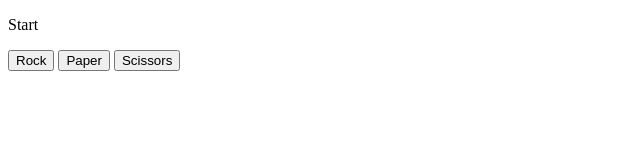
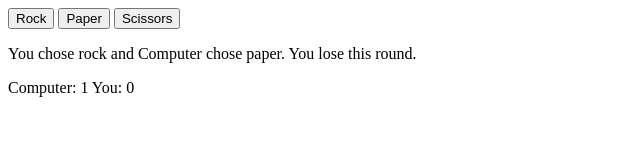
Before and after one commit to rakesh-i/RockPaperScissors, a plain HTML site: page index.html in a window 1280 px wide. Both pictures are taken after a click on the button "Rock". Shown: the whole page, without its empty margins (0-640 px from the left). Drawn offline with Linux system fonts and the light colour scheme.

Commit message:
basic ui

```diff
--- a/index.html
+++ b/index.html
@@ -6,10 +6,17 @@
     <title>Document</title>
 </head>
 <body>
-    <p class="choice">Start</p>
-    <button class="rock" onclick="selectMove('rock')">Rock</button>
-    <button class="paper" onclick="selectMove('paper')">Paper</button>
-    <button class="scissors" onclick="selectMove('scissors')">Scissors</button>
+    <div>
+        <button id="rock" onclick="selectMove('rock')">Rock</button>
+        <button id="paper" onclick="selectMove('paper')">Paper</button>
+        <button id="scissors" onclick="selectMove('scissors')">Scissors</button>
+    </div>
+    <div>
+        <p id="score">Click on the button to choose</p>
+    </div>
+    <div>
+        <p id="curr"></p>
+    </div>
 </body>
 <script src="rps.js"></script>
 </html>
--- a/rps.js
+++ b/rps.js
@@ -1,3 +1,40 @@
-function random(()=>(Math.random)){
+const scoreTrack = document.getElementById("score");
+const cur = document.getElementById("curr");
+let compscore = 0;
+let playerscore = 0;
+
+function compRand(){
+    let a = ["rock", "paper", "scissors"];
+    return (a[Math.floor(Math.random()*a.length)]);
+}
+
+
+function selectMove(item){
+    if(compscore>=5||playerscore>=5){
+        return;
+    }
+    let comp = compRand();
+    if(comp=="rock"&&item=="scissors"||comp=="paper"&&item=="rock"||comp=="scissors"&&item=="paper"){
+        scoreTrack.textContent = (`You chose ${item} and Computer chose ${comp}. You lose this round.`);
+        compscore++;
+        curr.textContent = (`Computer: ${compscore}
+        You: ${playerscore}`);
+
+    }
+    else if(comp==item){
+        scoreTrack.textContent = ("You both chose "+item+ " It's a tie");
+        curr.textContent = (`Computer: ${compscore}
+        You: ${playerscore}`);
+    }
+    else{
+        scoreTrack.textContent = (`You chose ${item} and Computer chose ${comp}. You win this round.`);
+        playerscore++;
+        curr.textContent = (`Computer: ${compscore}
+        You: ${playerscore}`);
+    }
+    if(compscore==5||playerscore==5){
+        let x = (compscore>playerscore)?"Computer":"You";
+        scoreTrack.textContent = (`${x} won. Reload to start over again`);
+    }
 
 }
```
